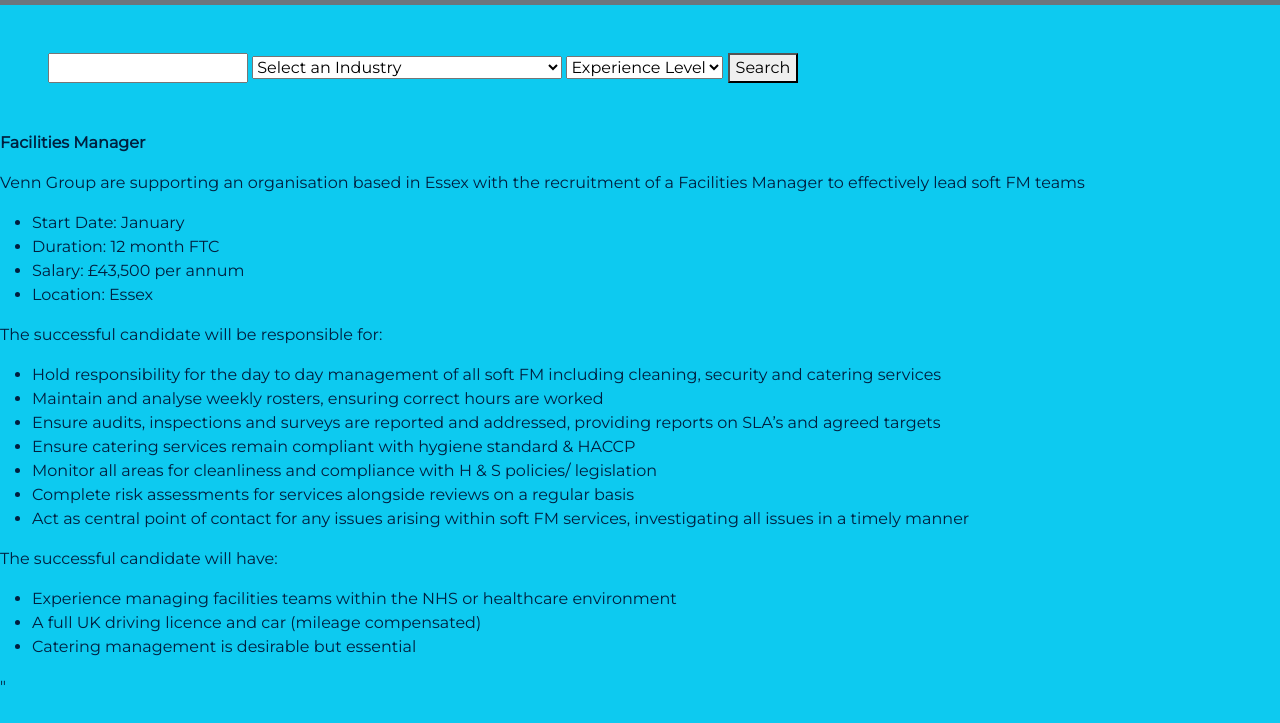
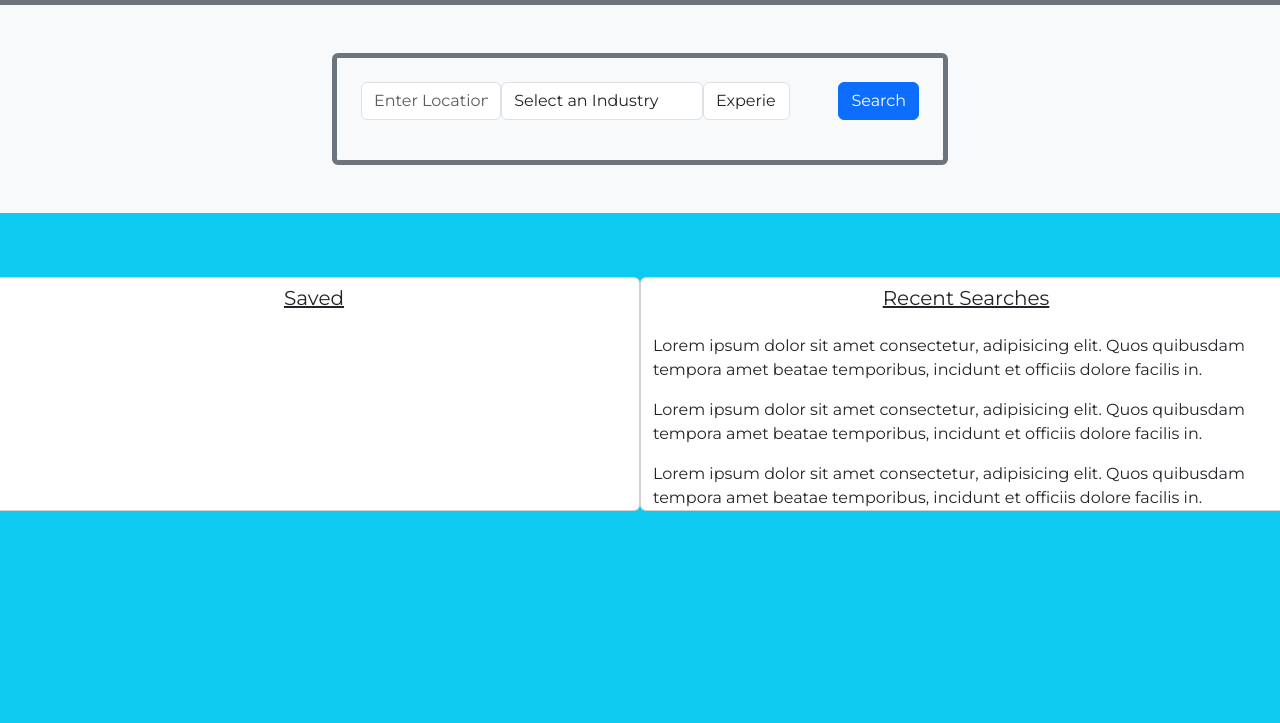
Before and after one commit to lav3ll/careerway-commute, a plain HTML site: page index.html in a window 1280 px wide. Shown: the part 63-786 px from the top of the page. Drawn offline with nearby package versions, Linux system fonts and the light colour scheme.

Commit message:
added html for saved info to be put

```diff
--- a/index.html
+++ b/index.html
@@ -173,23 +173,53 @@
     </nav>
     <!-- End navigation bar -->
     <main id="main">
-      <form action="" class="mx-5 mt-5">
-        <input type="text" name="location" id="city" required>
-        <select id="industryDropdown">
-          <option value="">Select an Industry</option>
-        </select>
-        <select id="experienceDropdown">
-          <option value="">Experience Level</option>
-        </select>
-        <button type="submit" id="search-submit">Search</button>
-      </form>
+      <div class="container-fluid bg-light py-5">
+        <div class="row justify-content-center">
+          <div class="col-md-6">
+            <form action="" class="mx-auto p-4 border rounded">
+              <div class="form-group d-flex">
+                <div class="d-inline-block mr-3">
+                  <input type="text" name="location" id="city" class="form-control mb-3" placeholder="Enter Location" required>
+                </div>
+                <div class="d-inline-block mr-3">
+                  <select id="industryDropdown" class="form-control mb-3">
+                    <option value="">Select an Industry</option>
+                  </select>
+                </div>
+                <div class="d-inline-block mr-3">
+                  <select id="experienceDropdown" class="form-control mb-3">
+                    <option value="">Experience</option>
+                  </select>
+                </div>
+                <div class="d-inline-block">
+                  <button type="submit" id="search-submit" class="btn btn-primary ms-5">Search</button>
+                </div>
+              </div>
+            </form>
+          </div>
+        </div>
+      </div>
     </main>
-    <article
+    <section
     class="row container-fluid mx-auto mt-5" id="company-container">
-
-
-    </article>
-    <div> <div> <p><b>Facilities Manager</b></p> <p> Venn Group are supporting an organisation based in Essex with the recruitment of a Facilities Manager to effectively lead soft FM teams</p> <ul> <li> Start Date: January</li> <li> Duration: 12 month FTC</li> <li> Salary: £43,500 per annum</li> <li> Location: Essex</li> </ul> <p> The successful candidate will be responsible for:</p> <ul> <li> Hold responsibility for the day to day management of all soft FM including cleaning, security and catering services</li> <li> Maintain and analyse weekly rosters, ensuring correct hours are worked</li> <li> Ensure audits, inspections and surveys are reported and addressed, providing reports on SLA’s and agreed targets</li> <li> Ensure catering services remain compliant with hygiene standard & HACCP</li> <li> Monitor all areas for cleanliness and compliance with H & S policies/ legislation</li> <li> Complete risk assessments for services alongside reviews on a regular basis</li> <li> Act as central point of contact for any issues arising within soft FM services, investigating all issues in a timely manner</li> </ul> <p> The successful candidate will have:</p> <ul> <li> Experience managing facilities teams within the NHS or healthcare environment</li> <li> A full UK driving licence and car (mileage compensated)</li> <li> Catering management is desirable but essential</li> </ul> </div> </div> <p></p>"
+  </section>
+  <article class="row mt-3">
+    <div class="saved card col-6">
+      <h5 class="mx-auto my-2 text-decoration-underline">Saved</h5>
+    </div>
+    <div class="recent card col-6">
+      <h5 class="mx-auto my-2 text-decoration-underline">Recent Searches</h5>
+      <div class="saved-info">
+        Lorem ipsum dolor sit amet consectetur, adipisicing elit. Quos quibusdam tempora amet beatae temporibus, incidunt et officiis dolore facilis in.
+      </div>
+      <div class="saved-info">
+        Lorem ipsum dolor sit amet consectetur, adipisicing elit. Quos quibusdam tempora amet beatae temporibus, incidunt et officiis dolore facilis in.
+      </div>
+      <div class="saved-info">
+        Lorem ipsum dolor sit amet consectetur, adipisicing elit. Quos quibusdam tempora amet beatae temporibus, incidunt et officiis dolore facilis in.
+      </div>
+    </div>
+  </article>
 
 
     <script src="https://cdn.jsdelivr.net/npm/bootstrap@5.3.2/dist/js/bootstrap.bundle.min.js"></script>
--- a/style.css
+++ b/style.css
@@ -19,3 +19,11 @@ body {
   font-family: "Montserrat", sans-serif !important;
   background-color: var(--base-color) !important;
 }
+
+.border {
+  border: 5px solid #6c757d !important;
+}
+
+.saved-info {
+  padding-top: 1em;
+}
```
